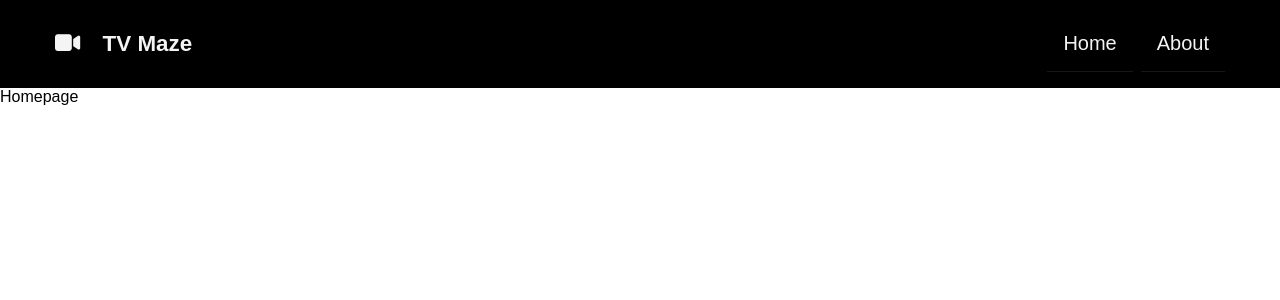
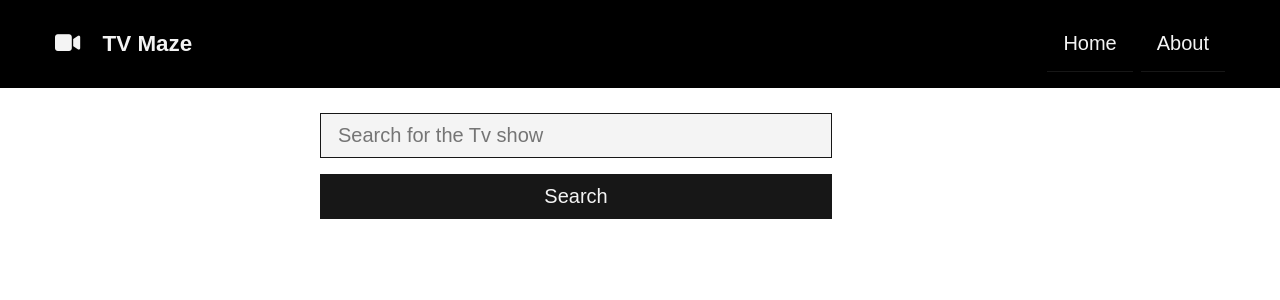
Before and after one commit to mohit-negi/tvmaze-assignment, a React (Create React App) app: page / in a window 1280 px wide. Shown: the top 300 px of the page. Built offline with nearby package versions, Linux system fonts and the light colour scheme.

Commit message:
Added searchbar and styling for searchbar

```diff
--- a/src/components/Searchbar.js
+++ b/src/components/Searchbar.js
@@ -8,7 +8,7 @@ export const Searchbar = () => {
     }
   return (
     <div className='searchbar'>
-    <form className='searchbar_form'>
+    <form className='searchbar__form'>
         <input type="text" placeholder="Search for the Tv show"
         value={searchTerm}
         onChange={(e)=>{setSearchTerm(e.target.value)}}
--- a/src/index.css
+++ b/src/index.css
@@ -6,14 +6,35 @@
 *{
   margin: 0;
   padding: 0;
+  box-sizing: border-box;
 }
 body{
   font-family: Arial, Helvetica, sans-serif;
 }
+/* utilities */
 .container{
   max-width: 1170px;
   margin: auto;
 }
+.btn {
+  padding: 10px 17px;
+  border: 1px solid var(--dark-color);
+  background: var(--dark-color);
+  color: var(--offwhite-color);
+  margin: 1rem 0;
+  font-size: 20px;
+  cursor: pointer;
+}
+
+.btn:hover {
+  color: var(--secondary-color);
+}
+
+.btn-block {
+  display: block;
+  width: 80%;
+}
+
 /*Navbar styling*/
 .navbar{
   padding:1rem;
@@ -58,3 +79,25 @@ body{
   border-bottom: 1px solid var(--secondary-color);
   color: var(--secondary-color);
 }
+/* Searchbar Styles */
+.searchbar {
+  width: 50vw;
+  margin-left : 25%;
+  margin-top: 25px;
+}
+
+.searchbar__form > input {
+  width: 80%;
+  padding: 10px 17px;
+  border: 1px solid var(--dark-color);
+  background: var(--offwhite-color);
+  color: var(--dark-color);
+  font-size: 20px;
+  outline-width: 0ch;
+  margin: 0 auto;
+}
+
+.searchbar__form > input:focus {
+  border: 1px solid var(--secondary-color);
+  box-shadow: 0 0 1px 1px rgba(60, 148, 139, 0.5);
+}
--- a/src/pages/Homepage.js
+++ b/src/pages/Homepage.js
@@ -1,5 +1,9 @@
+import { Searchbar } from "../components/Searchbar"
+
 export const Homepage = () => {
   return (
-    <div className="homepage">Homepage</div>
+    <div className="homepage">
+      <Searchbar/>
+    </div>
   )
 }
```
